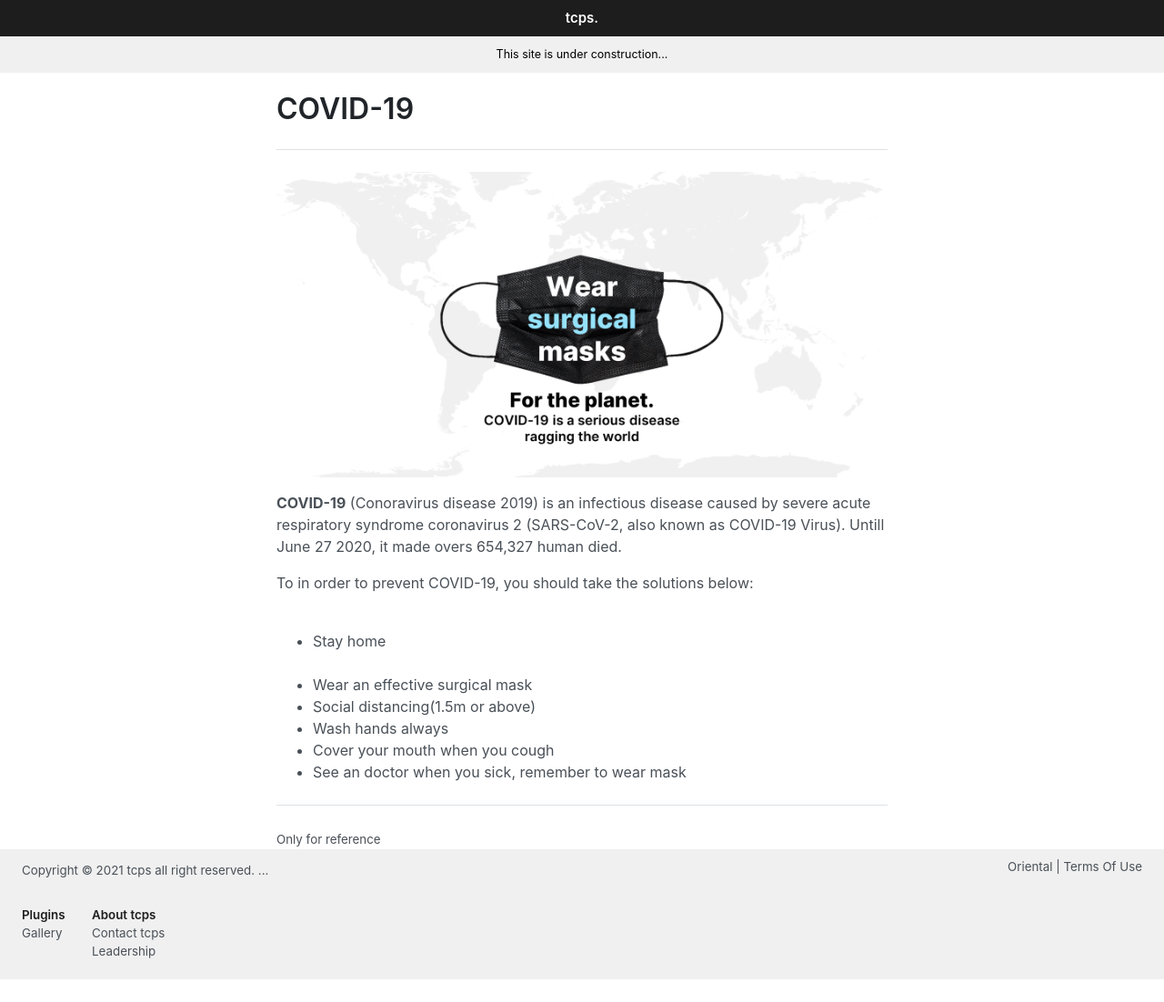
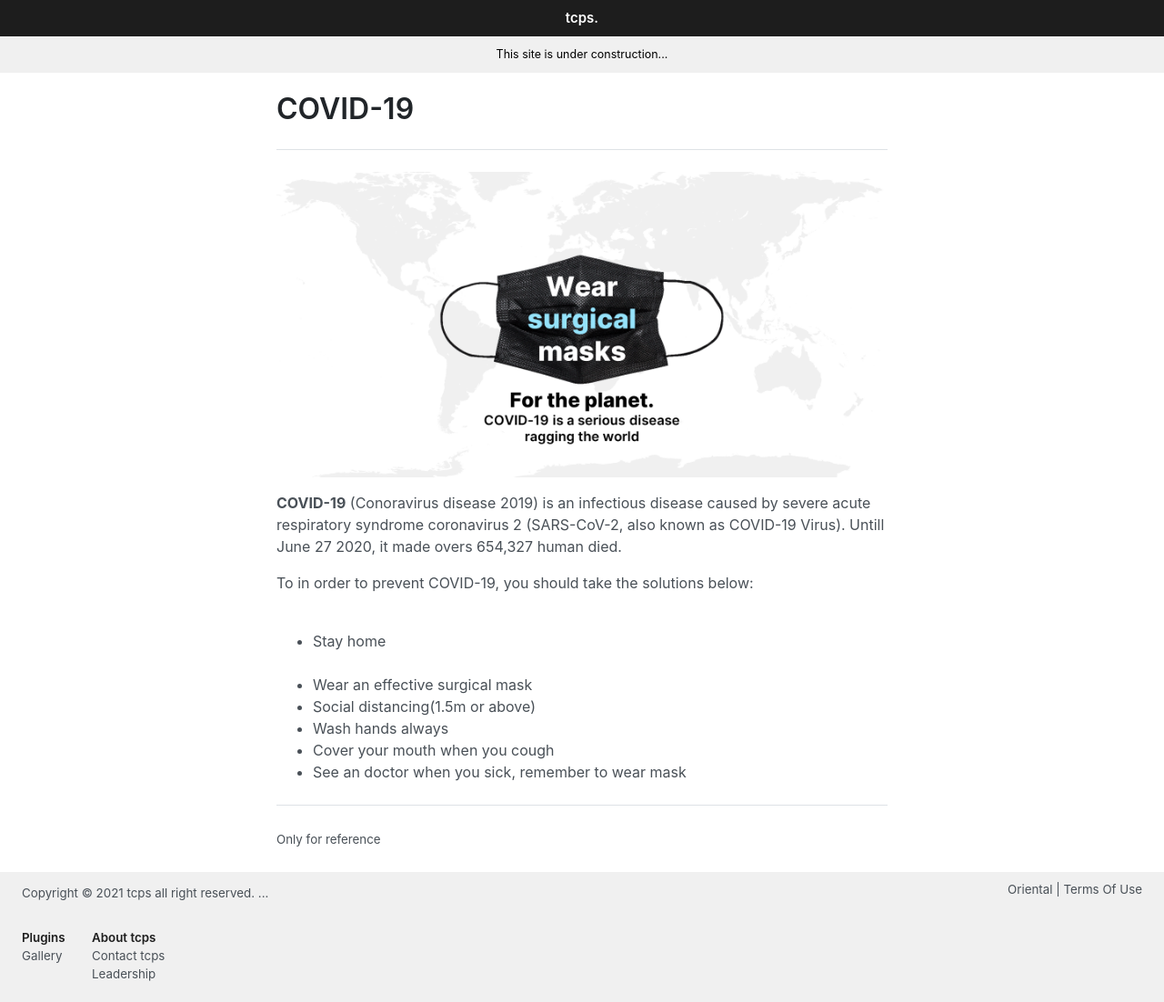
Before and after one commit to ttcps/ttcps.github.io, a Jekyll site: the page built from covid.html, in a window 1280 px wide. Shown: the whole page at 91% size. Built offline with Jekyll 4.4.1, drawn with Linux system fonts in a browser that asks for light colours; before the commit the page ends 1077 px from its top, so only the background shows below that.

Commit message:
Update default.html

```diff
--- a/_layouts/default.html
+++ b/_layouts/default.html
@@ -10,17 +10,18 @@
       var footer = document.getElementById('footer');
       var footerh = footer.offsetHeight;
       var minh = headerh + footerh ;
-      document.getElementById('content').minh=minh;
+      var content = document.getElementById('maincnt');content.style.setProperty('--minh', 'calc(100vh - '+minh+'px)');
     </script>
     <div id="header">
     <h1 style="font-size:15px;line-height: 40px;background-color: #1d1d1d;text-align: center; margin: 0px;"><a href="/" style="color: #ffffff;text-decoration: none;">tcps.</a></h1>
     {% include banner.html text="This site is under construction..." %}
     </div>
-    <div class="container content" id="content" minh="void" >
+    <div class="container content" id="maincnt" >
       <main>
         {{ content }}
       </main>
     </div>
+    <div style="height: 25px"></div>
     {% include footer.html %}
 
     {% if site.ga_analytics %}
```
